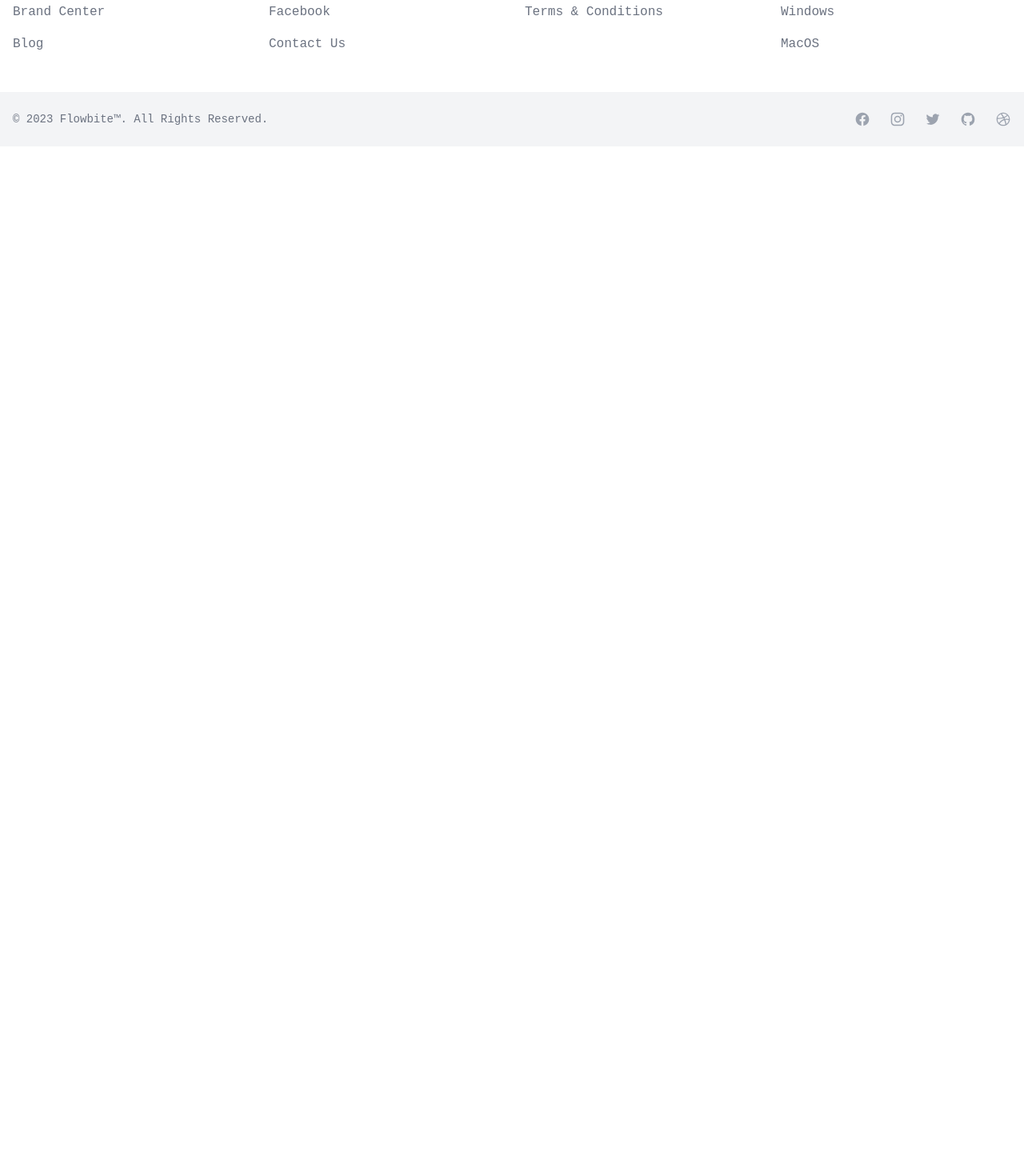
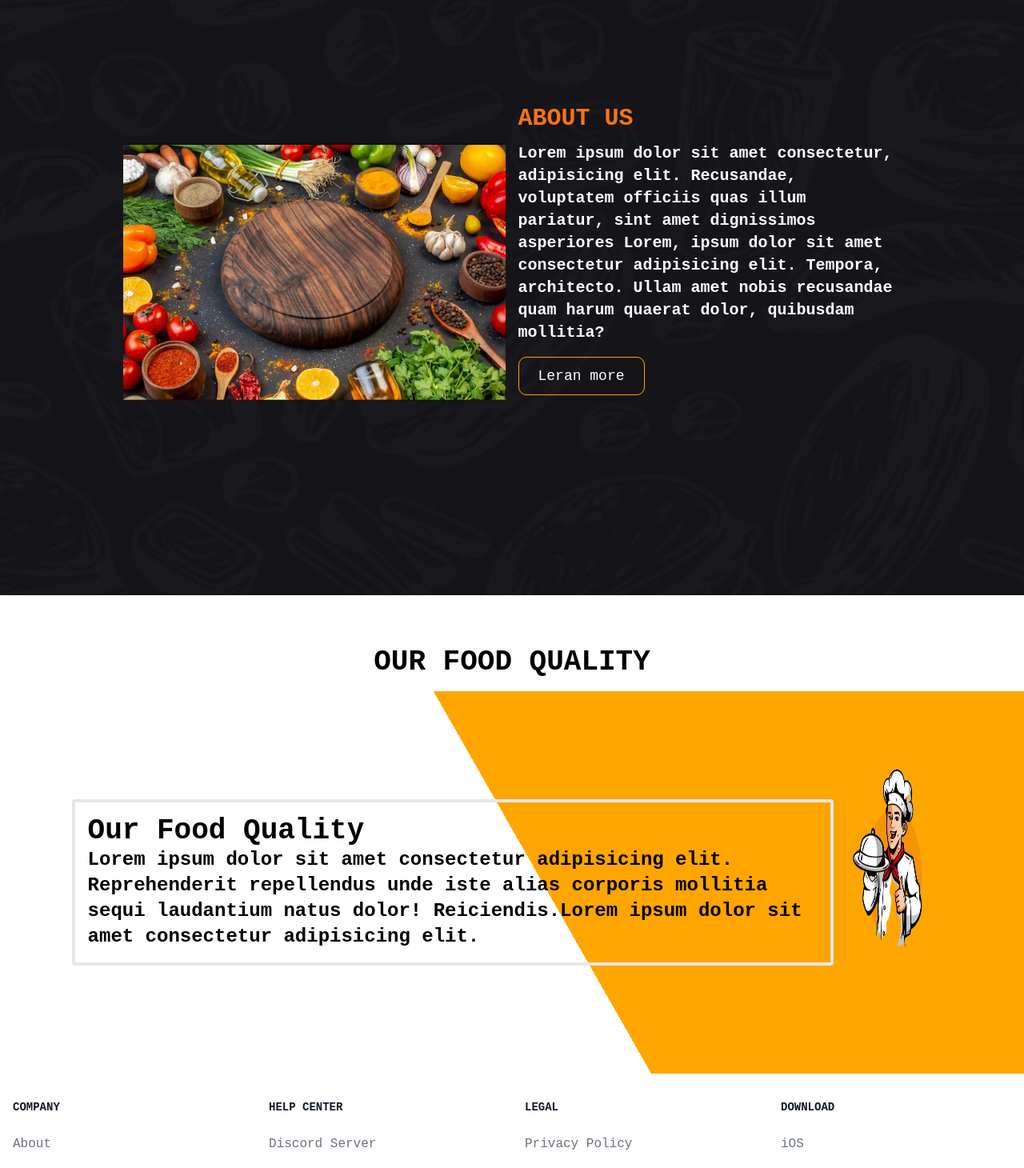
Before and after one commit to rukaiya20/Chef-Recipe, a React (Vite) app: page / in a window 1280 px wide. Shown: the part 1280-2740 px from the top of the page at 80% size. Before the commit the page ends 1463 px from the top, so only its background shows below. Built offline with nearby package versions, Linux system fonts and the light colour scheme; no server answers.

Commit message:
Extra teo section added

```diff
--- /dev/null
+++ b/src/LayOut/Pages/About.jsx
@@ -0,0 +1,34 @@
+import React from 'react';
+import AboutP from '../../assets/About.png';
+import backgroundContent from '../../assets/backgroundContent.png'
+import FoodQuality from './FoodQuality';
+
+
+const About = () => {
+    return (
+        <div>
+            <h2 className='text-center mt-16 border-b border-blue-400 font-black text-4xl pb-4'>About Us</h2>
+            <div className="home ">
+
+<div className="main-home md:flex">
+    <div className="home-inner-content">
+        <div className="home-image">
+        <img src={AboutP} alt=""/>
+        </div>
+    </div>
+
+    <div className="home-inner-content mt-5">
+        <div className="home-text-content">
+        <h1 className='text-orange-500 text-3xl font-semibold  mb-3'>ABOUT US</h1>
+        <p className='text-white text-xl font-semibold mb-4'>Lorem ipsum dolor sit amet consectetur, adipisicing elit. Recusandae, voluptatem officiis quas illum pariatur, sint amet dignissimos asperiores Lorem, ipsum dolor sit amet consectetur adipisicing elit. Tempora, architecto. Ullam amet nobis recusandae quam harum quaerat dolor, quibusdam mollitia?</p>
+        <a href="#">Leran more</a>
+        </div>
+    </div>
+
+</div>
+</div>  <FoodQuality></FoodQuality>
+        </div>
+    );
+};
+
+export default About;
--- a/src/LayOut/Pages/Cards/ChefCard.jsx
+++ b/src/LayOut/Pages/Cards/ChefCard.jsx
@@ -3,6 +3,7 @@ import { Link } from 'react-router-dom';
 import { MdWorkHistory } from "react-icons/md";
 import { AiFillLike } from "react-icons/ai";
 import { GiCook } from "react-icons/gi";
+import About from '../About';
 
 
 const ChefCard = () => {
@@ -18,7 +19,7 @@ const ChefCard = () => {
 
     return (
         <>
-        <h2 className='text-center mt-16 border-b font-black text-4xl'>Our Chefs</h2>
+        <h2 className='text-center mt-16 border-b font-black text-4xl pb-4'>Our Chefs</h2>
         <div className='md:grid md:grid-cols-3 gap-5 mx-12 mt-24 mb-10'>
         {
            chefs.map(chef => <div key={chef.id} chef={chef}>
@@ -52,6 +53,7 @@ const ChefCard = () => {
 
 
        </div>
+       <About></About>
        </>
     );
 };
--- /dev/null
+++ b/src/LayOut/Pages/FoodQuality.jsx
@@ -0,0 +1,28 @@
+import React from 'react';
+import backgroundContent from '../../assets/backgroundContent.png'
+
+const FoodQuality = () => {
+    return (
+        <div>
+            <h1 className='text-center mt-16  font-black text-4xl pb-4'>OUR FOOD QUALITY</h1>
+             <div className="quality">
+        <div className="main-quality">
+
+            <div className="main-inner-quality flex">
+               <div className='my-auto border rounded border-black-800 p-4 border-4'>
+                <h1 className='text-4xl font-black'>Our Food Quality</h1>
+                 <p className='text-2xl font-bold'>Lorem ipsum dolor sit amet consectetur adipisicing elit. Reprehenderit repellendus unde iste alias corporis mollitia sequi laudantium natus dolor! Reiciendis.Lorem ipsum dolor sit amet consectetur adipisicing elit.
+                 </p>
+               </div>
+               <div>
+                 <img className='foodQuality' src={backgroundContent} alt="" />
+               </div>
+
+            </div>
+        </div>
+    </div>
+        </div>
+    );
+};
+
+export default FoodQuality;
--- a/src/index.css
+++ b/src/index.css
@@ -96,3 +96,34 @@
     background: rgb(244, 140, 13);
     border: 1px solid white;
 }
+.quality{
+    padding: 4rem 7%;
+    background-image: linear-gradient(60.34deg, white 52.45%, orange 52.45%);
+}
+.main-quality{
+    /* display: flex;
+    justify-content: center;
+    align-items: center;
+    flex-wrap: wrap; */
+    gap: 15px;
+}
+.main-inner-quality{
+    flex: 1 1 45rem;
+}
+.quality-content{
+    padding: 0 4rem;
+}
+.quality-content h1{
+    color: var(--btn-color);
+    font-size: 40px;
+    margin-bottom: 15px;
+}
+.quality-content p{
+    color: black;
+    font-size: 1.5rem;
+    line-height: 30px;
+}
+.foodQuality {
+    width: 500px;
+    height: 350px;
+}
```
Also changed, not shown: src/Routes/Routes.jsx (+14 -0 lines), src/assets/About.png (added), src/assets/egg.png (added).
